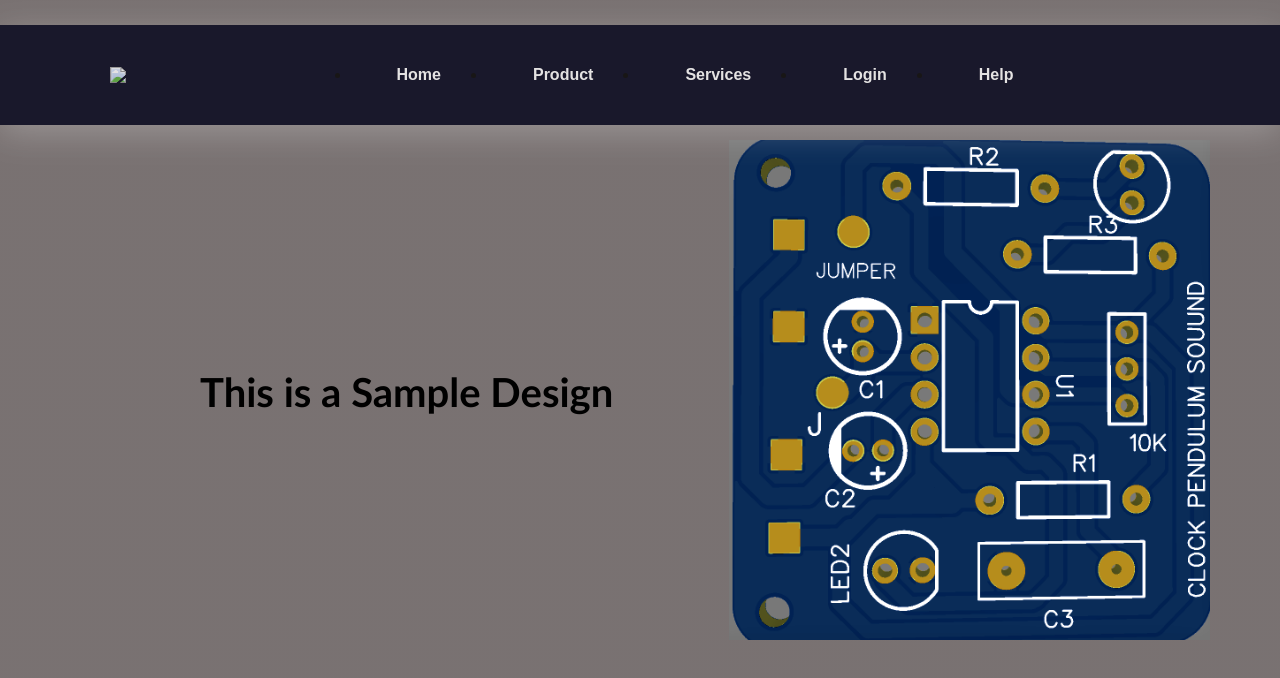
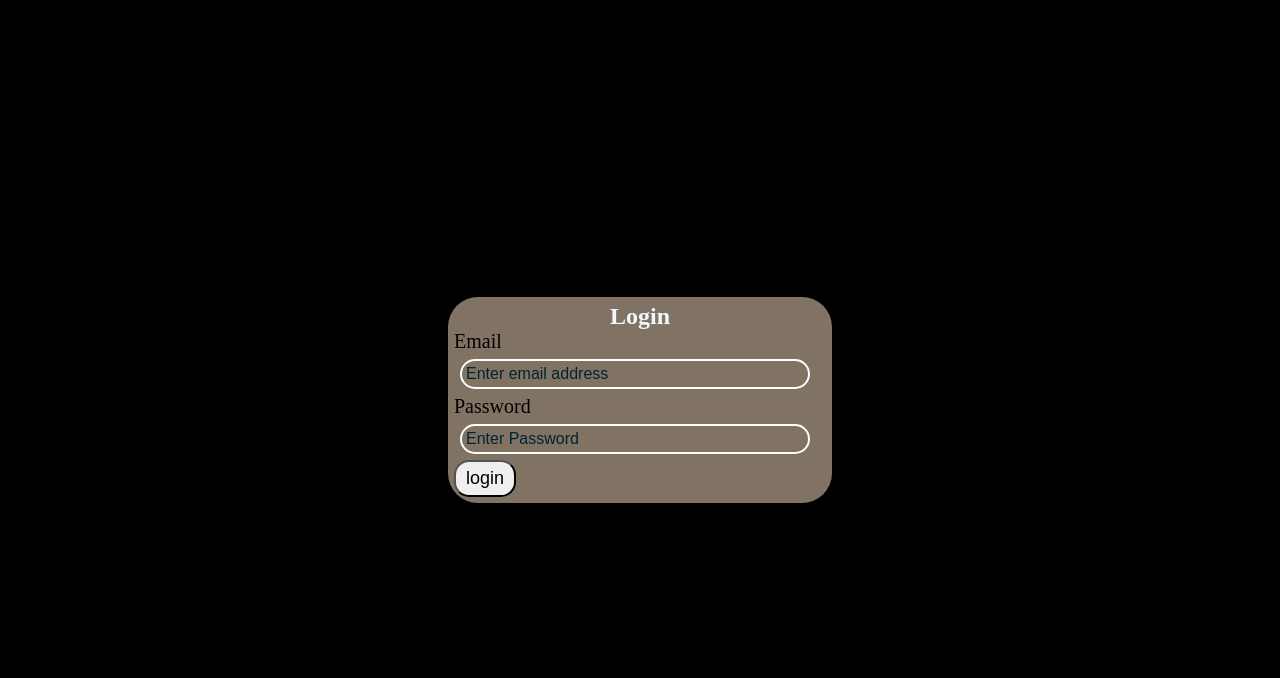
Before and after one commit to arslanmustaf/APCB397, a plain HTML site: page check it.html in a window 1280 px wide. Drawn offline with Linux system fonts and the light colour scheme.

```diff
--- a/check it.html
+++ b/check it.html
@@ -6,126 +6,62 @@
     <meta name="viewport" content="width=device-width, initial-scale=1.0">
     <title>pcb sample first view</title>
 <style>
-        * {
+    *{
         margin: 0;
         padding: 0;
         box-sizing: border-box;
-            font-family: Arial, Helvetica, sans-serif;
     }
-        #heade {
-            padding-top: 25px;
-            background-image:linear-gradient(rgba(109, 101, 101, 0.918),rgba(109, 101, 101, 0.918));
-            width: 100%;
+    section{
+        width: 100vw;
         height: 100vh;
-            display: flex-end;
+        display: flex;
+        align-items: center;
+        justify-content: center;
+        background-color: black;
     }
-        header {
-            width: 100%;
-            height: 100px;
-            align-items: center;
-            justify-content: space-between;
-            display: flex;
-            padding: 0 30px;
-            background-color: rgb(2, 2, 26);
-            opacity: 80%;
-            box-shadow: 0 8px 32px 0 rgba(255, 255, 255, .3);
-        }
-        .logo {
-            width: 130px;
-            height: 90;
-            margin-left: 80px;
-            margin-top: 0%;
+    .container{
+        width: 30vw;
+        background-color: rgba(255, 228, 196, 0.507);
+        border-radius: 30px;
+        padding: 6px;
+
 
     }
-
-        .hamburger {
-            margin-right: 30px;
-            width: 50px;
-            height: 50px;
-            cursor: pointer;
+    h2{
+        color: aliceblue;
+        text-align: center;
+    }
+    label{
+        font-size: 20px;
+    }
+    input{
+        background: transparent;
+        font-size: 16px;
+        margin: 6px;
+        padding: 4px;
+        width: 350px;
+        border: 2px solid white;
+        border-radius: 20px;
+    }
+    ::placeholder{
+        color: rgb(1, 37, 48);
+    }
+    button{
+        font-size: 18px;
+        border-radius: 15px;
+        padding: 6px 10px;
+        margin: auto;
     }
 
-        .hamburger .line {
-            width: 35px;
-            height: 5px;
-            background-color: transparent;
-            margin: 8px;
-        }
-
-        nav ul {
-            margin: 2px 50px;
-            display: flex;
-        }
-        .navbar.active{
-            height: 450px;
-
-        }
-        nav ul li a {
-            list-style: none;
-            text-decoration: none;
-            justify-content: space-between;
-            margin: 10px 30px;
-            padding: 15px;
-            color: white;
-            font-weight: bold;
-            border: 1px solid transparent;
-            border-radius: 30px;
-            transition: .3s;
-        }
-
-        nav ul li :hover {
-            background-color: white;
-            color: black;
-            transform: scale(1.2);
-        }
-        .container{
-            display: flex;
-            width: 100%;
-            height: auto;
-            justify-content: space-between;
-            align-items: center;
-            padding-left: 200px;
-        }
-        h3{
-            font-family: 'Gill Sans', 'Gill Sans MT', Calibri, 'Trebuchet MS', sans-serif;
-            font-size: 40px;
-            text-align: center;
-        }
-        .pic{
-            margin: 15px 70px;
-        }
-        .pic img{
-            width: 100%;
-            height: 500px;
-        }
 </style>
-</head>
 <body>
-    <div id="heade">
-        <header>
-            <img src="logo.png" class="logo">
-        <nav class="navbar">
-            <ul>
-                <li><a href="index.html"><i class="fa-solid fa-house"></i> Home</a></li>
-                <li><a href=""><i class="fa-solid fa-bag-shopping"></i> Product</a></li>
-                <li><a href=""><i class="fa-solid fa-bag-shopping"></i> Services</a></li>
-                <li><a href="login.html"><i class="fa-solid fa-user"></i> Login</a></li>
-                <li><a><i class="fa-solid fa-circle-info"></i> Help</a></li>
-            </ul>
-
-        </nav>
-        <div class="hamburger">
-            <div class="line"></div>
-            <div class="line"></div>
-            <div class="line"></div>
+    <section>
+        <div class="container">
+            <h2>Login</h2>
+            <label for="Email">Email</label><input type="text" placeholder="Enter email address"><br>
+            <label for="Password">Password</label><input type="password" placeholder="Enter Password"><br>
+            <button>login</button>
         </div>
-        </header>
-        <div class="container">
-            <h3>This is a Sample Design</h3>
-            <div class="pic">
-                <img src="pcb.png" alt="">
-            </div>
-        </div>
-    </div>
+    </section>
 </body>
 </html>
```
Also changed, not shown: index.html (+5 -1 lines), web style.css (+28 -1 lines). Lines whose indentation alone changed are shown as unchanged.
